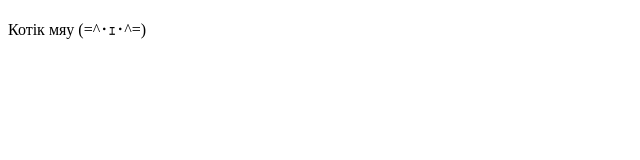
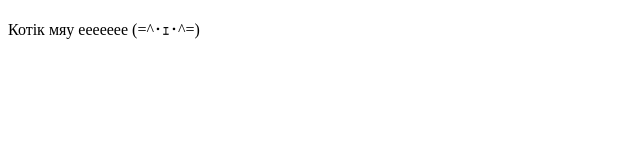
Before and after one commit to vereskova/Test_Jenkins, a plain HTML site: page index.html in a window 1280 px wide. Shown: the full height of the page, 0-640 px from the left. Drawn offline with Linux system fonts and the light colour scheme.

Commit message:
Update index.html

```diff
--- a/index.html
+++ b/index.html
@@ -4,6 +4,6 @@
 <meta charset="utf-8">
 <title>Cat</title>
 <body>
- <p> Котік  мяу (=^･ｪ･^=)</p>
+ <p> Котік  мяу еееееее  (=^･ｪ･^=)</p>
 </body>
 </html>
```
